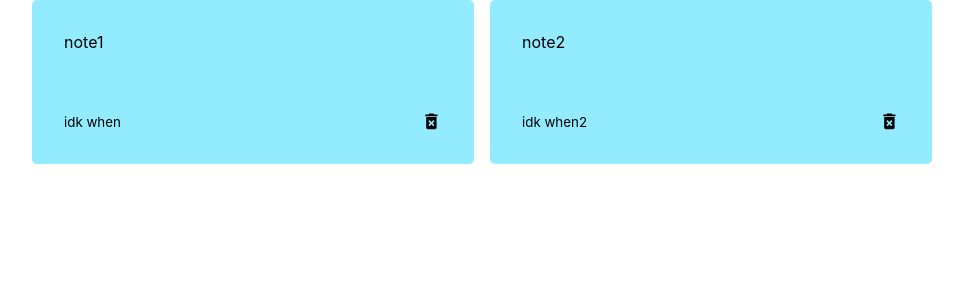
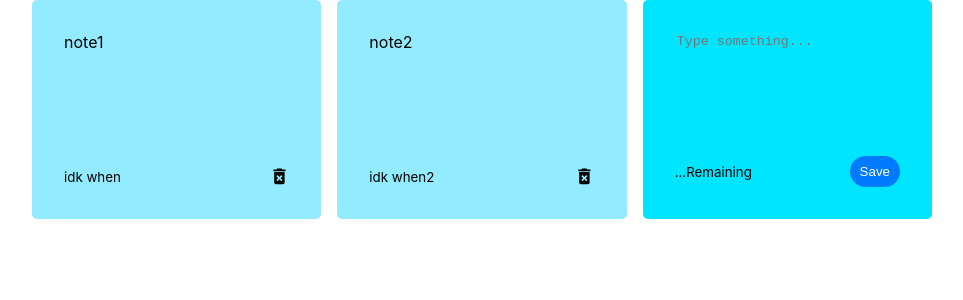
Before and after one commit to ylw311/notes-app, a React (Create React App) app: page / in a window 1280 px wide. Shown: the top 300 px of the page, without its empty margins (158-1121 px from the left). Built offline with nearby package versions, Linux system fonts and the light colour scheme.

Commit message:
added create note section

```diff
--- a/src/components/note.js
+++ b/src/components/note.js
@@ -3,7 +3,6 @@ import {MdDeleteForever} from 'react-icons/md'
 const note = ({id, text, date}) => {
     return (
         <div className='note'>
-
             <span>{text}</span>
 
             <div className="footer">
--- a/src/components/notesList.js
+++ b/src/components/notesList.js
@@ -1,10 +1,13 @@
 import Note from './note';
+import CreateNote from '../createNote';
 
 const notesList = ({note}) => {
     return (
     <div className='notelist'>
         {note.map ((note) => <Note id={note.id} text={note.text} date={note.date}/>)}
+        <CreateNote />
     </div>
+
     );
 };
 
--- /dev/null
+++ b/src/createNote.js
@@ -0,0 +1,23 @@
+const createNote = () => {
+    return(
+        <div className="note new">
+            <textarea
+                rows='8'
+                cols='10'
+                placeholder='Type something...'>
+
+            </textarea>
+
+
+
+            <div className="footer">
+                <small>...Remaining</small>
+                <button className='save'> Save </button>
+
+            </div>
+        </div>
+
+    );
+};
+
+export default createNote;
--- a/src/index.css
+++ b/src/index.css
@@ -30,6 +30,35 @@ code {
   grid-template-columns: repeat(auto-fit,minmax(100px, 1fr));
 }
 
+.note.new {
+  background-color: rgb(0, 229, 255);
+
+}
+
+textarea {
+  background-color: rgb(0, 229, 255);
+  border: none;
+  resize: none;
+
+}
+
+textarea:focus {
+  outline: none;
+}
+
+.save {
+  background-color: rgb(0, 123, 255);
+  color: white;
+  border: none;
+  border-radius: 20px;
+  padding: 8px 10px 8px 10px;
+}
+
+.save:hover {
+  cursor: pointer;
+  background-color: rgba(0, 0, 0, 0.39);
+}
+
 .footer {
   display: flex;
   align-items: center;
```
